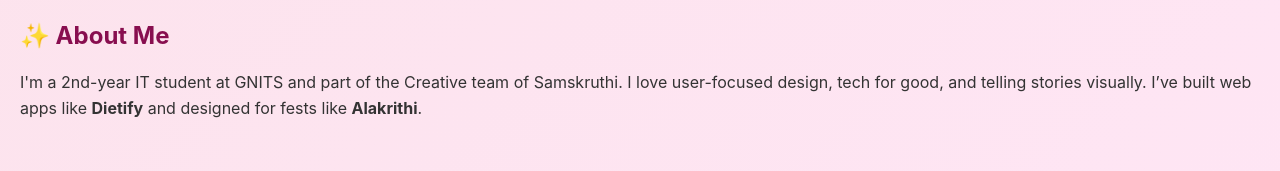
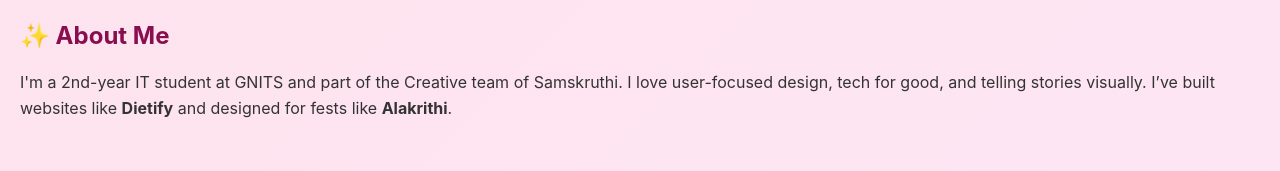
Before and after one commit to mahathi500/portfolio, a plain HTML site: page index.html in a window 1280 px wide. Shown: the part 270-441 px from the top of the page. Drawn offline with Linux system fonts and the light colour scheme.

Commit message:
Add resume.pdf and update index.html

```diff
--- a/index.html
+++ b/index.html
@@ -29,7 +29,7 @@
 
   <section id="about">
     <h3>✨ About Me</h3>
-    <p>I'm a 2nd-year IT student at GNITS and part of the Creative team of Samskruthi. I love user-focused design, tech for good, and telling stories visually. I’ve built web apps like <strong>Dietify</strong> and designed for fests like <strong>Alakrithi</strong>.</p>
+    <p>I'm a 2nd-year IT student at GNITS and part of the Creative team of Samskruthi. I love user-focused design, tech for good, and telling stories visually. I’ve built websites like <strong>Dietify</strong> and designed for fests like <strong>Alakrithi</strong>.</p>
   </section>
 
   <section id="projects">
```
